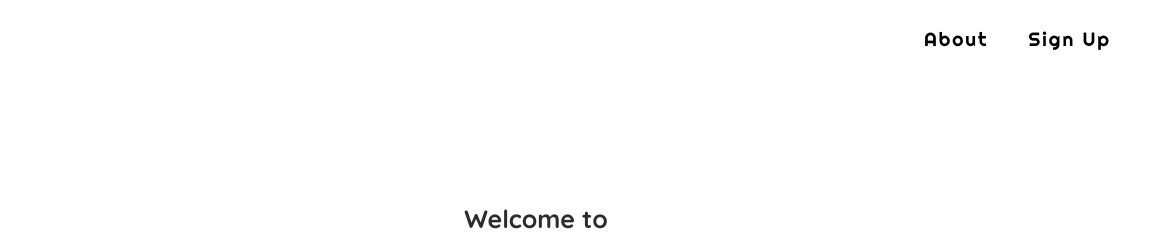
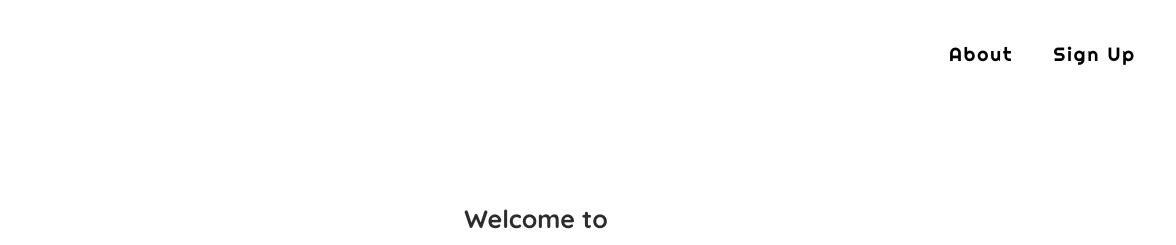
Before and after one commit to iriswlee/the-weight-room, a plain HTML site: page index.html in a window 1280 px wide. Shown: the top 245 px of the page, 104-1280 px from the left. Drawn offline with nearby package versions, Linux system fonts and the light colour scheme.

Commit message:
Update fonts

```diff
--- a/style.css
+++ b/style.css
@@ -27,6 +27,8 @@ Description: A template by Aristotheme.
 /*=================================*/
 /* Reset & Clearfix Styles
 /*=================================*/
+@import url(//fonts.googleapis.com/css?family=Righteous&subset=latin,latin-ext);
+@import url(//fonts.googleapis.com/css?family=Quicksand:300,400,700);
 
 html,
 body,
@@ -158,7 +160,7 @@ body {
   background-attachment: fixed;
   background-position: right;
   color: #2c2c2c;
-  font-family: "quicksand", Arial, sans-serif;
+  font-family: "Quicksand", Arial, sans-serif;
   font-size: 18px;
   line-height: 1.65;
   opacity: 0;
@@ -330,7 +332,8 @@ pre {
 .site-title ul {
   right: 0px;
   position: fixed;
-  margin: 30px;
+  margin-top: 40px;
+  margin-right: 0px;
   padding: 0;
   display: flex;
 }
@@ -1259,9 +1262,9 @@ nav[role="navigation"] {
     margin-bottom: 2em;
   }
 
-  .site-title ul {
-    margin: 20px;
-  }
+/*  .site-title ul {
+    margin: 40px;
+  }*/
   .site-title ul li {
     padding-right: 25px;
   }
@@ -1343,9 +1346,10 @@ nav[role="navigation"] {
   .site-title {
     margin-bottom: 120px;
   }
-  .site-title ul {
-    margin: 25px;
-  }
+/*  .site-title ul {
+    margin-top: 40px;
+    margin-right: 0px;
+  }*/
   .site-title ul li {
     padding-right: 40px;
   }
```
